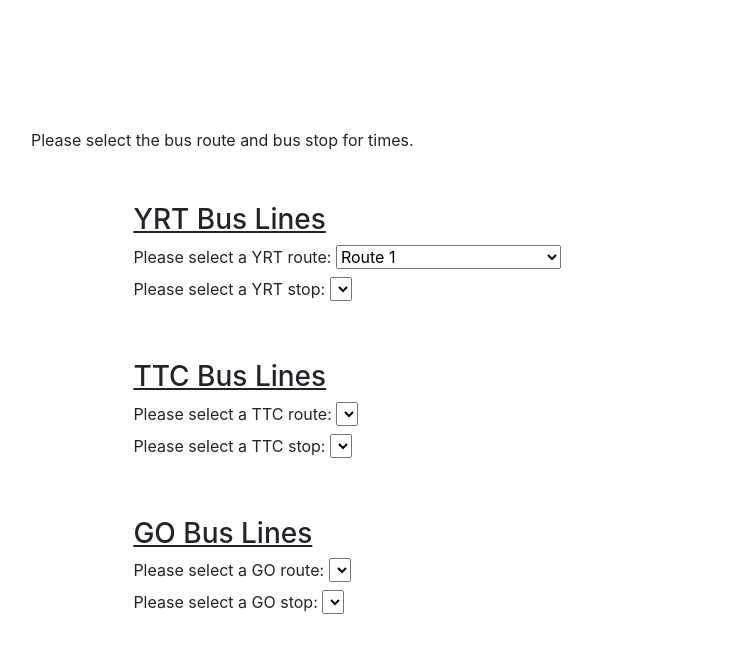
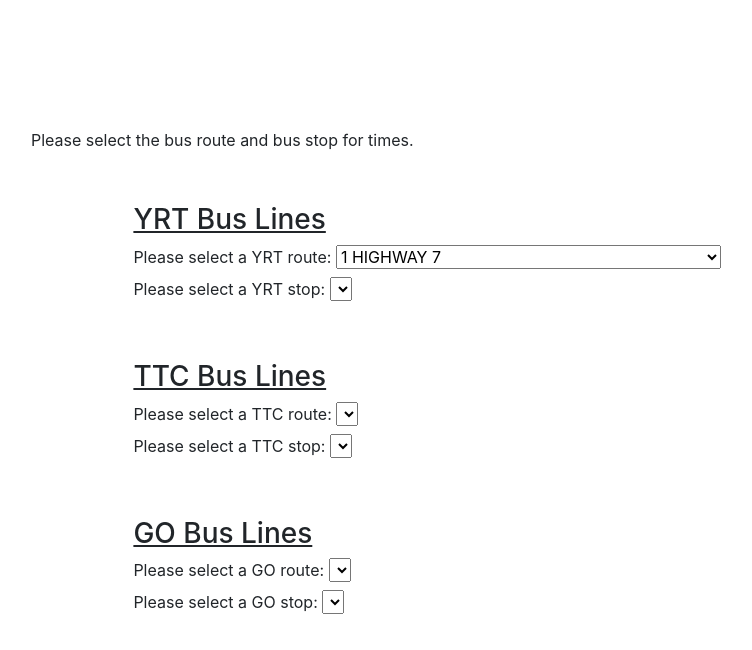
Before and after one commit to yuvalAlt/bus-times-site, a plain HTML site: page index.html in a window 1280 px wide. Shown: the whole page, without its empty margins (97-849 px from the left). Drawn offline with nearby package versions, Linux system fonts and the light colour scheme.

Commit message:
Added YRT route names

```diff
--- a/index.html
+++ b/index.html
@@ -17,11 +17,7 @@
         <form id="YRT_routes_form">
             <fieldset>
                 <label>Please select a YRT route:</label>
-                <select id="yrt_routes_options">
-                    <option value="1">Route 1</option>
-                    <option value="2">Route 2</option>
-                    <option value="3">Route 3</option>
-                </select>
+                <select id="yrt_routes_options"></select>
             </fieldset>
         </form>
     </div>
--- a/js/script.js
+++ b/js/script.js
@@ -1,11 +1,20 @@
 $(function () {
+    var url = 'bus\ info/routes.txt';
+    jQuery.get(url, function(data){
+        var lines = data.split("\n");
+        for(var i = 1; i < lines.length - 1; i++){
+            var route = lines[i].split(",");
+            var busLine = document.createElement("option");
+            var optTemp = document.createTextNode(route[2]+" "+route[3]);
+            busLine.appendChild(optTemp);
+            yrtBusOps.appendChild(busLine);
+        }
+    });
     var yrtBusOps = document.getElementById("yrt_routes_options");
     var yrtTimeOps = $('yrt_time_options');
 
-    var busLine = document.createElement("option");
-    var optTemp = document.createTextNode("The First Option of Its Kind");
-    busLine.appendChild(optTemp);
-    yrtBusOps.appendChild(busLine);
+
+
 
 });
 // Is there another YRT route
```
Also changed, not shown: bus info/routes.txt (added).
